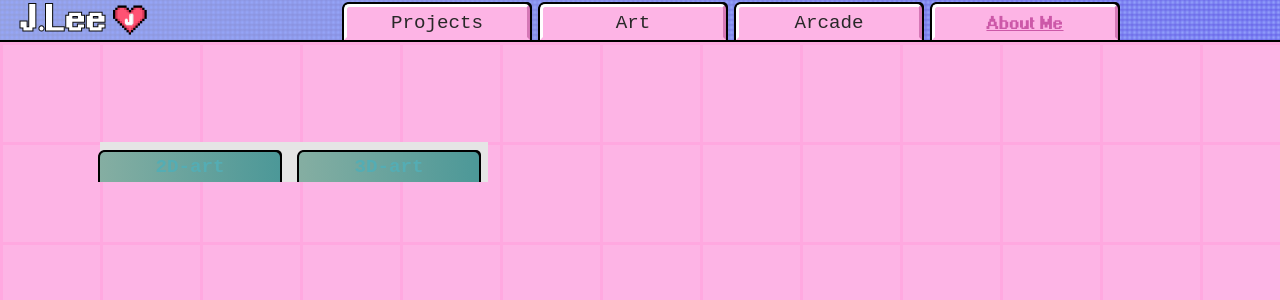
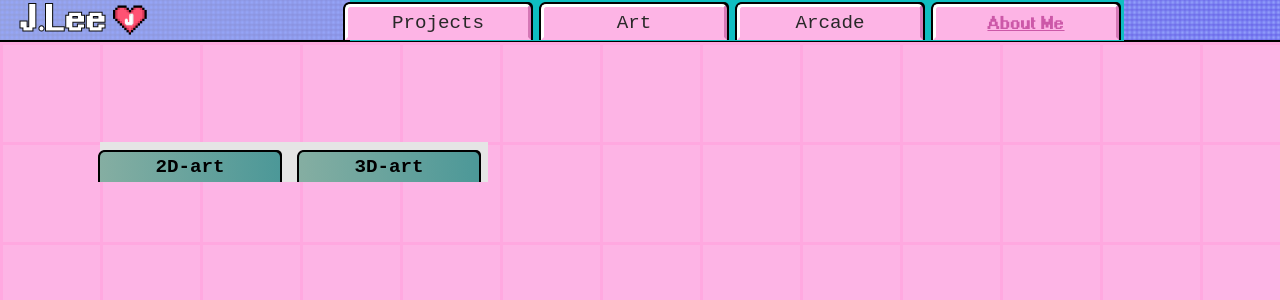
Before and after one commit to jjl418/reactjs, a React (Create React App) app: page /art in a window 1280 px wide. Shown: the top 300 px of the page. Built offline with nearby package versions, Linux system fonts and the light colour scheme.

Commit message:
saving before making drastic changes
saving before making drastic changes

```diff
--- a/src/components/Navbar.css
+++ b/src/components/Navbar.css
@@ -1,6 +1,5 @@
 html, body { /*KEEP*/
   margin: 0;
-  /* background:rgb(255, 150, 232);s */
   background:#fdb4e5;
   width: 100%;
 }
@@ -24,6 +23,7 @@ html, body { /*KEEP*/
     border-top: #0fbec1;
     border-right: #0fbec1;
     border-left:#0fbec1;
+    /* width: 100%; */
     /* background-image: linear-gradient(to right, #82eef0 , rgb(89, 166, 249)); */
     /* background-image: linear-gradient(to right, #889cff , #827fe6); */
     background-image: linear-gradient(to right, #939ed8 , #6561e9);
@@ -80,14 +80,14 @@ html, body { /*KEEP*/
     justify-content: end;
     list-style: none;
     width: 60vw; /* may need to change later */
-    /* align-self: end; */
-    /* border-color: #0fbec100;
-    border-style: solid;
-    border-width: 2.5px; */
-    /* background-color:#0fbec1; */
+    padding-right: 4px;
     height: 40px;
-    /* position:absolute; */
     align-items: end;
+
+    border: 1px solid rgba(0, 0, 0, 0);
+    background-color: #0fbec1;
+    /* overflow: hidden; */
+    white-space: nowrap;
   }
 
   .nav-menu-item {
@@ -103,7 +103,10 @@ html, body { /*KEEP*/
     border-style: solid;
     box-shadow: -1.5px -1.5px #000000, 2px -2px #000000, -2px 0px #000000,
     2px 0px #000000, 0 -2px #000000;
-    /* background-color:#c10f0f; */
+
+    /* overflow: hidden; */
+    /* white-space: nowrap; */
+
   }
 
   .nav-menu-link
--- a/src/components/pages/art/Art.css
+++ b/src/components/pages/art/Art.css
@@ -59,7 +59,7 @@
     font-family: monospace;
     font-size: 1.2rem;
     align-self: center;
-    color: rgb(84, 173, 180);
+    color: black;
     /* color: #282828; */
     font-family: monospace;
     font-size: 1.2rem;
--- a/src/components/pages/home/Heading.css
+++ b/src/components/pages/home/Heading.css
@@ -5,23 +5,18 @@
 
 .home-background
 {
-    /* justify-content: center; */
-    /* height: 93vh; */
     width: 100%;
     display: flex;
-    /* align-items: center; */
     background-color: rgb(255, 150, 232);
     background:
     conic-gradient(from 90deg at 3px 3px,#0000 90deg,rgb(255, 168, 224) 0)
     0 0/100px 100px;
-    /* background: #ff0000; */
     position: absolute;
     top: 42px;
     right: 0px;
     bottom: 0px;
     left: 0px;
     z-index: 0;
-
 }
 
 .message
--- a/src/components/pages/projects/Projects.css
+++ b/src/components/pages/projects/Projects.css
@@ -11,8 +11,6 @@
     left:0px;
     z-index: 0;
     height: 4000px;
-    /* height: 100%; */
-    /* display: flex;s */
 }
 
 .p1-tab-container
@@ -287,11 +285,6 @@
     margin-top: 250px;
     margin-left: 322px;
 
-    /* border-top:#d3d3d3;
-    border-bottom: #b1b1b1;
-    border-right: #949494;
-    border-left: #c0c0c0; */
-
     border:#000000;
     border-style: solid;
     border-width: 2px;
@@ -751,12 +744,10 @@
 .p2-tab-layout
 {
     display:flex;
-    /* position: absolute; */
     align-self: end;
     justify-content: flex-start;
     width: 1360px;
     height: 1200px;
-    /* height: 1200px; */
     background-image: linear-gradient(#6b6b6b , #616161);
     border-top: #808080;
     border-right: #5d5d5d;
@@ -764,7 +755,6 @@
     border-bottom: #494949;
     border-style: solid;
     margin-left: 30px;
-    /* margin-bottom: none; */
     border-radius: 2;
     box-shadow: 2px 2px #000000, -2px 2px #000000, -2px 0px #000000,
     2px 0px #000000, 0 2px #000000, -2px -2px #000000, 2px -2px #000000;
@@ -783,11 +773,11 @@
     2px 0px 1.5px #797979, 0 2px 1.5px #797979, -2px -2px 1.5px #797979, 2px -2px 1.5px #797979;
 }
 
-.next-button2
+.p2-next-button
 {
     position: absolute;
     margin-top: 236px;
-    margin-left: 642px;
+    margin-left: 644px;
     width: 30px;
     height: 30px;
     display: flex;
--- a/src/components/pages/projects/Projects.js
+++ b/src/components/pages/projects/Projects.js
@@ -273,9 +273,11 @@ function Projects() {
         </div>
 
         <div className = "p2-tab-layout">
-          <button className = 'next-button2' onClick= {nextP2Image}>
+          <button className = 'p2-next-button' onClick= {nextP2Image}>
             <img src = {next_icon} className = "next-icon" alt = ""/>
           </button>
+
+
           <div className = "p2-snapshot-container">
             <div className = "p2-snapshot-caption-container">
               <h1 className = "p2-snapshot-caption">
```
